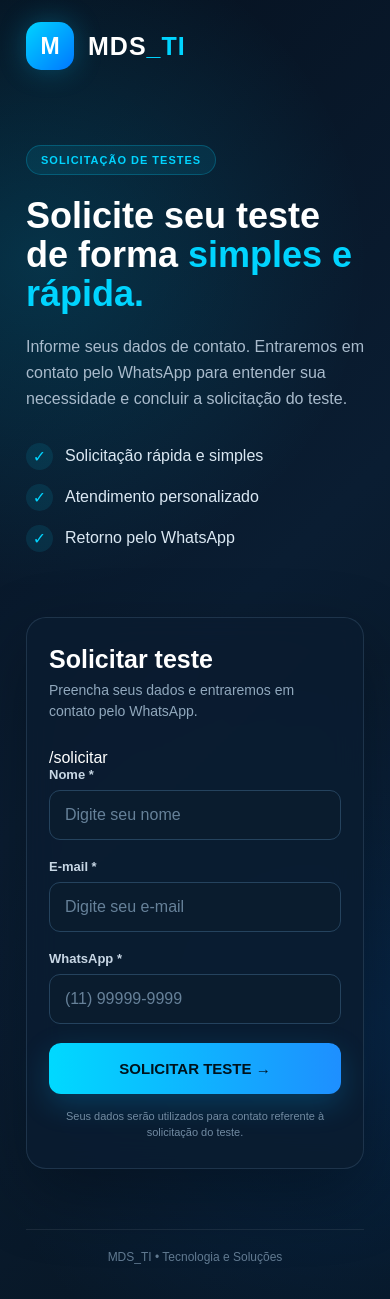
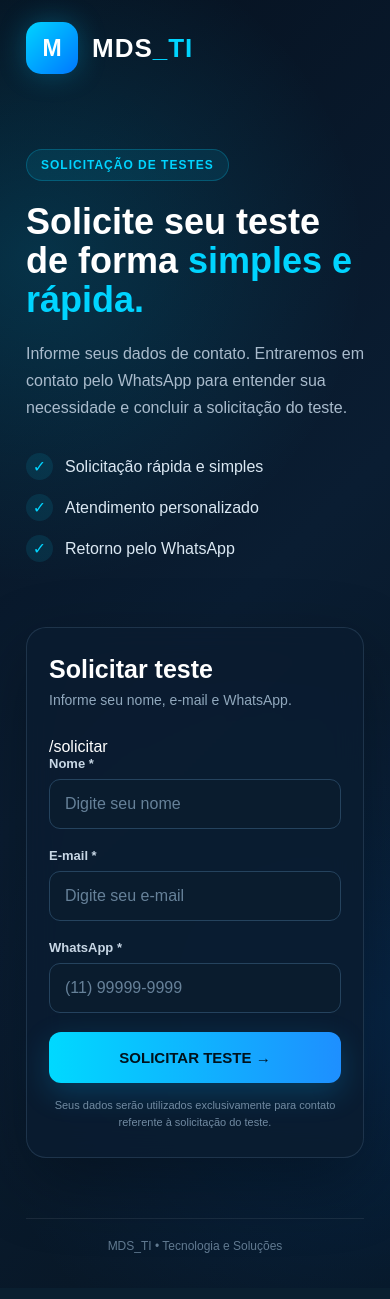
Before and after one commit to marcioecofabril-hub/MDS-TI-Solicitacao, a Flask app: page / in a window 390 px wide. After the commit the page ends 1253 px from the top, so only its background shows below. Run offline with Flask 3, Linux system fonts and the light colour scheme.

Commit message:
Update index.html

```diff
--- a/templates/index.html
+++ b/templates/index.html
@@ -464,22 +421,13 @@
             }
         }
 
-        /* =========================
-           CELULAR
-        ========================== */
-
         @media (max-width: 550px) {
-
             .page {
                 padding: 22px 26px 35px;
             }
 
             .header {
                 margin-bottom: 75px;
-            }
-
-            .hero-tag {
-                font-size: 11px;
             }
 
             .hero h1 {
@@ -489,11 +437,6 @@
 
             .hero p {
                 font-size: 16px;
-                line-height: 1.65;
-            }
-
-            .benefits {
-                margin-top: 30px;
             }
 
             .main {
@@ -507,15 +450,6 @@
 
             .security {
                 display: none;
-            }
-
-            .logo-icon {
-                width: 48px;
-                height: 48px;
-            }
-
-            .logo-name {
-                font-size: 25px;
             }
 
             input {
@@ -707,10 +596,8 @@
                     Solicitar teste
                 </h2>
 
-
                 <p class="card-subtitle">
-                    Preencha seus dados e entraremos
-                    em contato pelo WhatsApp.
+                    Informe seu nome, e-mail e WhatsApp.
                 </p>
 
 
@@ -806,13 +683,10 @@
 
 
                     <div class="privacy">
-
                         Seus dados serão utilizados
-                        para contato referente à
-                        solicitação do teste.
-
+                        exclusivamente para contato
+                        referente à solicitação do teste.
                     </div>
-
 
                 </form>
 
```
Also changed, not shown: other parts of templates/index.html (+35 -139 lines).
